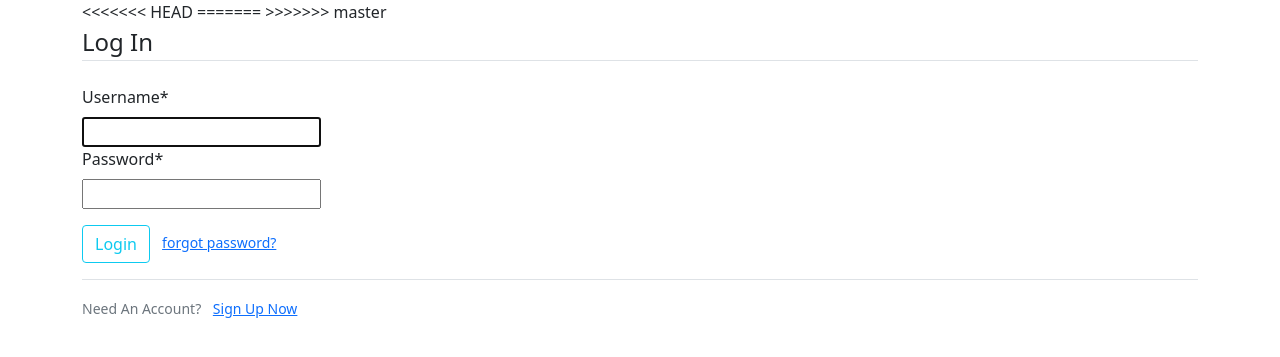
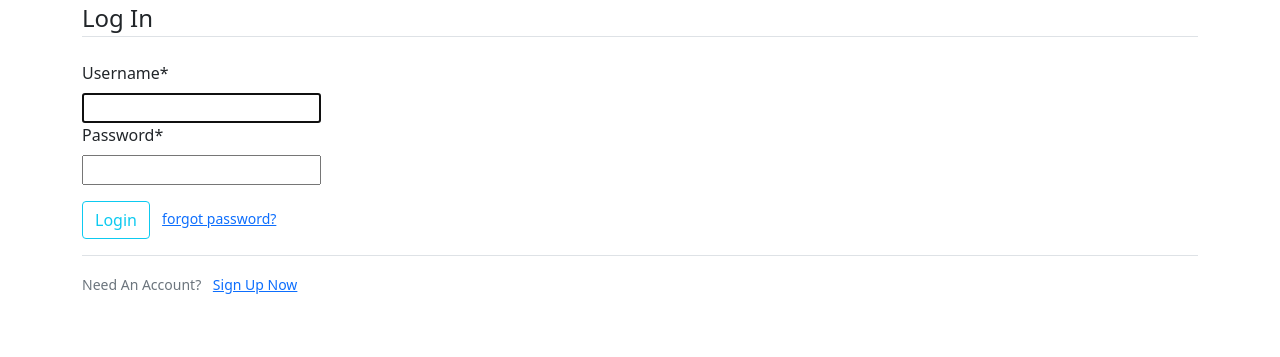
Before and after one commit to paponni/eCommerce, a Django app: page /login/ in a window 1280 px wide. Shown: the part 164-521 px from the top of the page. Run offline with Django 3.2, Linux system fonts and the light colour scheme; parts of the project's set-up code (start-up, migrations or seed data) failed here and were passed over; some libraries are stand-ins or nearby versions.

Commit message:
j'ai regler des erreur de commit

```diff
--- a/store/forms.py
+++ b/store/forms.py
@@ -36,13 +36,12 @@ class UserUpdateForm(forms.ModelForm):
         return email
     class Meta:
         model = User
-<<<<<<< HEAD
+
         fields = ['username','email','first_name','last_name']
-=======
+
         fields = ['username','email','first_name','last_name']
 
 class CustomerUpdateForm(forms.ModelForm):
     class Meta:
         model = Customer
         fields = ['user','name','email']
->>>>>>> master
--- a/store/templates/store/login.html
+++ b/store/templates/store/login.html
@@ -2,7 +2,7 @@
 {% load crispy_forms_tags %}
 {% load static %}
 {% block content %}
-<<<<<<< HEAD
+
 {% if messages %}
 {% for message in messages %}
   <div class="alert alert-{{ message.tags }}">
@@ -10,11 +10,11 @@
   </div>
 {% endfor %}
 {% endif %}
-=======
+
 {% if user.is_authenticated %}
               <h6>malheuresement cette page n'est pas disponible</h6>
             {% else %}
->>>>>>> master
+
 
             <div class="content-section">
                 <form method="POST">
--- a/store/views.py
+++ b/store/views.py
@@ -11,10 +11,9 @@ from django.core.paginator import EmptyPage, PageNotAnInteger, Paginator
 from datetime import datetime
 from django.views.generic import ListView
 import requests
-<<<<<<< HEAD
+
 from .forms import UserRegisterForm,UserUpdateForm
-=======
->>>>>>> master
+
 from django.contrib.auth.decorators import login_required
 from django.contrib import messages
 
```
